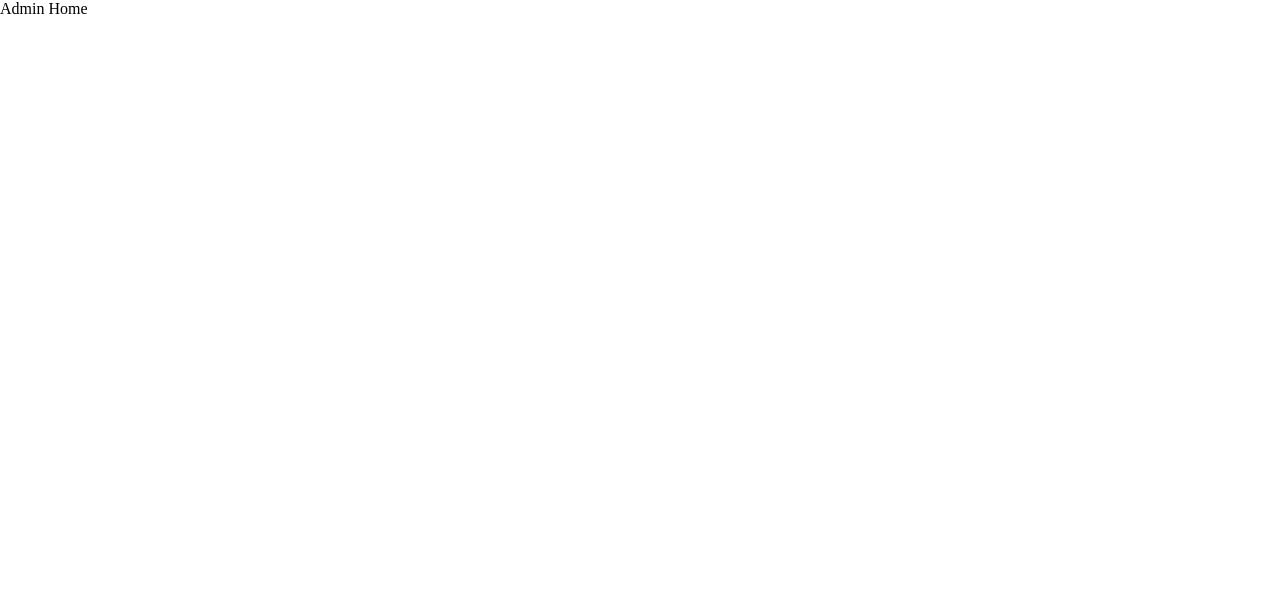
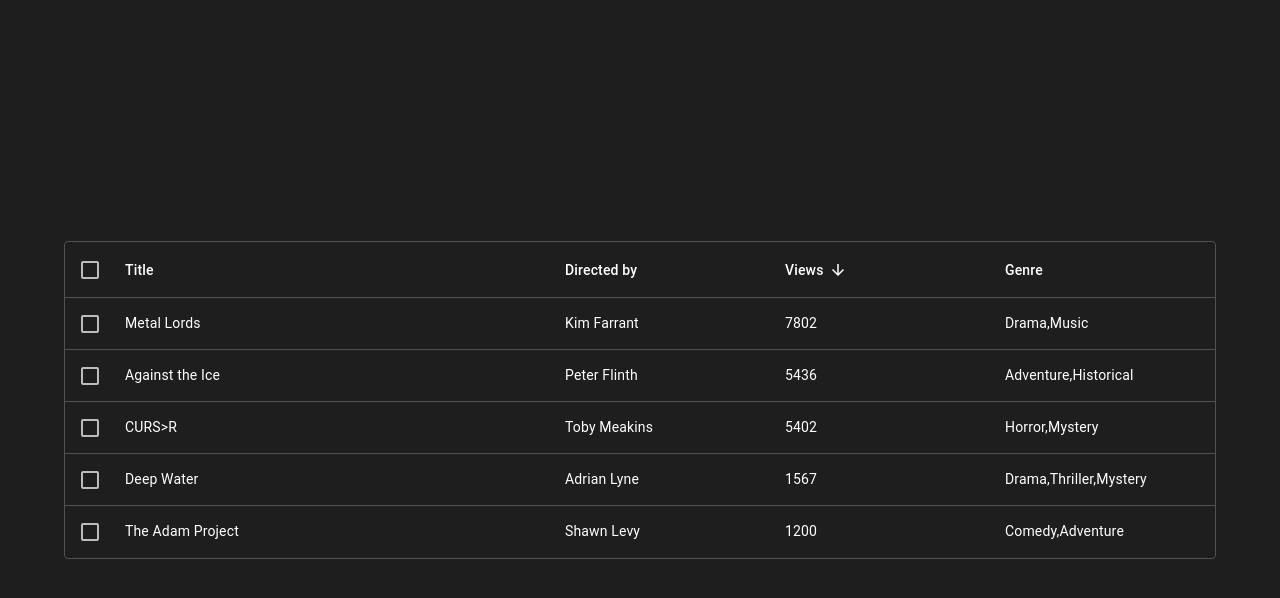
Before and after one commit to agavriliu17/movie-recommendation-ip, a React (Create React App) app: page /admin/home in a window 1280 px wide. Shown: the top 598 px of the page. Built offline with nearby package versions, Linux system fonts and the light colour scheme.

Commit message:
Added admin page & table

```diff
--- a/package.json
+++ b/package.json
@@ -7,6 +7,7 @@
     "@emotion/styled": "^11.8.1",
     "@mui/icons-material": "^5.5.1",
     "@mui/material": "^5.5.3",
+    "@mui/x-data-grid": "^5.9.0",
     "@testing-library/jest-dom": "^5.16.3",
     "@testing-library/react": "^12.1.4",
     "@testing-library/user-event": "^13.5.0",
--- /dev/null
+++ b/src/components/MoviesTable.js
@@ -0,0 +1,106 @@
+import React from "react";
+
+import Box from "@mui/material/Box";
+import { DataGrid } from "@mui/x-data-grid";
+
+const columns = [
+  {
+    field: "movieTitle",
+    headerName: "Title",
+    flex: 1,
+    disableColumnMenu: true,
+  },
+  {
+    field: "director",
+    headerName: "Directed by",
+    flex: 0.5,
+    sortable: false,
+    // width: 150,
+  },
+  {
+    field: "views",
+    headerName: "Views",
+    // type: "number",
+    flex: 0.5,
+    align: "left",
+    // width: 150,
+  },
+  {
+    field: "genre",
+    headerName: "Genre",
+    flex: 0.5,
+    sortable: false,
+    // width: 110,
+  },
+];
+
+const rows = [
+  {
+    id: "1",
+    movieTitle: "The Adam Project",
+    director: "Shawn Levy",
+    views: "1200",
+    genre: ["Comedy", "Adventure"],
+  },
+  {
+    id: "2",
+    movieTitle: "CURS>R",
+    director: "Toby Meakins",
+    views: "5402",
+    genre: ["Horror", "Mystery"],
+  },
+  {
+    id: "3",
+    movieTitle: "Metal Lords",
+    director: "Kim Farrant",
+    views: "7802",
+    genre: ["Drama", "Music"],
+  },
+  {
+    id: "4",
+    movieTitle: "Against the Ice",
+    director: "Peter Flinth",
+    views: "5436",
+    genre: ["Adventure", "Historical"],
+  },
+  {
+    id: "5",
+    movieTitle: "Deep Water",
+    director: "Adrian Lyne",
+    views: "1567",
+    genre: ["Drama", "Thriller", "Mystery"],
+  },
+];
+
+const MoviesTable = () => {
+  return (
+    <Box sx={{ width: "100%" }}>
+      <DataGrid
+        rows={rows}
+        columns={columns}
+        checkboxSelection
+        disableSelectionOnClick
+        autoHeight
+        hideFooter
+        disableColumnSelector
+        sx={{
+          "& .MuiDataGrid-iconSeparator": {
+            display: "none",
+          },
+        }}
+        initialState={{
+          sorting: {
+            sortModel: [
+              {
+                field: "views",
+                sort: "desc",
+              },
+            ],
+          },
+        }}
+      />
+    </Box>
+  );
+};
+
+export default MoviesTable;
--- a/src/pages/admin/AdminHome.js
+++ b/src/pages/admin/AdminHome.js
@@ -1,7 +1,27 @@
 import React from "react";
 
+import Paper from "@mui/material/Paper";
+import Container from "@mui/material/Container";
+import MoviesTable from "../../components/MoviesTable";
+
 const AdminHome = () => {
-  return <>Admin Home</>;
+  return (
+    <Paper
+      sx={{
+        width: "100%",
+        minHeight: "100vh",
+        borderRadius: "0px",
+        overflowX: "hidden",
+        display: "flex",
+      }}
+    >
+      <Container
+        sx={{ display: "flex", flexDirection: "row", alignItems: "center" }}
+      >
+        <MoviesTable />
+      </Container>
+    </Paper>
+  );
 };
 
 export default AdminHome;
```
Also changed, not shown: src/pages/user/Nav.css (+14 -15 lines), src/pages/user/Nav.js (+30 -28 lines), 1 other file (tests, documents, lock files or other folders).
